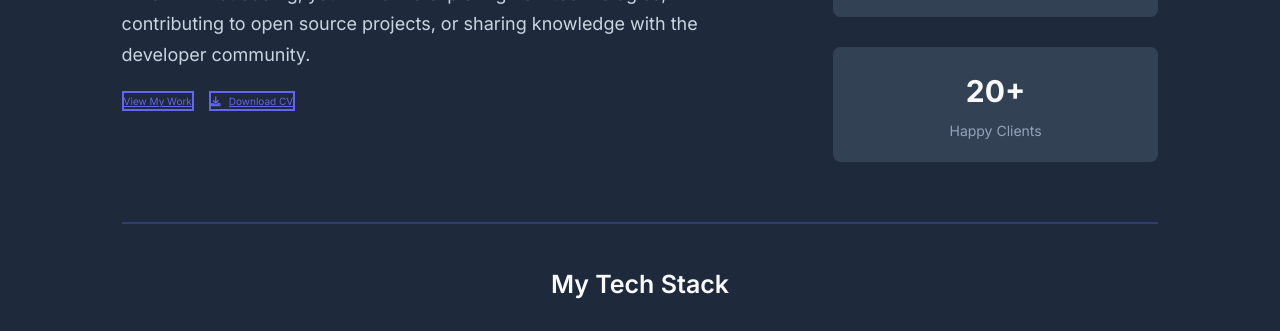
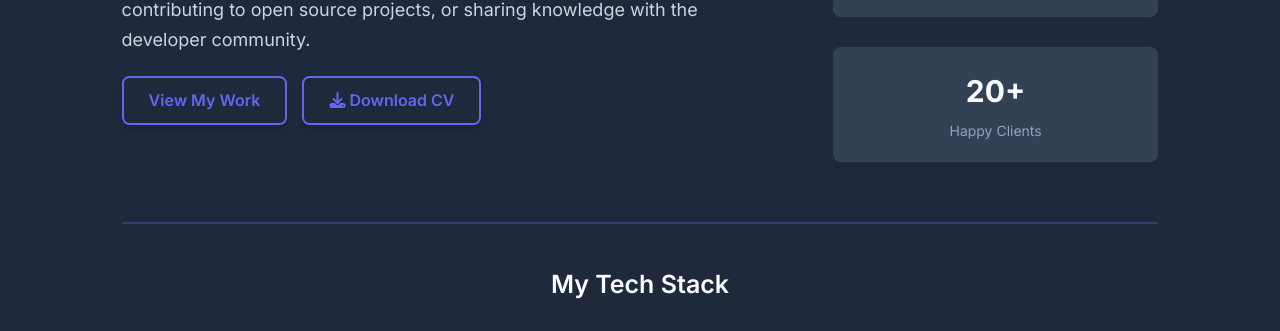
Before and after one commit to luhrhenz/Portfolio, a plain HTML site: page index.html in a window 1280 px wide. Shown: the part 1223-1554 px from the top of the page. Drawn offline with nearby package versions, Linux system fonts and the light colour scheme; animation ran at ten frames a second.

Commit message:
made changes to btn-outline n btn- secondary

```diff
--- a/styles.css
+++ b/styles.css
@@ -754,28 +754,100 @@ section {
     gap: 1.5rem;
     flex-wrap: wrap;
 }
+.about-actions a{
+    text-decoration: none;
+}
 
 .btn.outline {
+    position: relative;
+    display: inline-block;
+    padding: 1rem 2.5rem;
+    font-size: 1.6rem;
+    font-weight: 600;
+    color: var(--primary-color);
     background: transparent;
     border: 2px solid var(--primary-color);
+    border-radius: var(--border-radius-lg);
+    box-shadow: var(--shadow-md);
+    cursor: pointer;
+    overflow: hidden;
+    transition: background var(--transition-normal), color var(--transition-fast), transform var(--transition-fast), box-shadow var(--transition-fast);
+}
+
+
+.btn.outline::before {
+    content: '';
+    position: absolute;
+    top: 0;
+    left: -100%;
+    width: 100%;
+    height: 100%;
+    background: var(--gradient-primary);
+    transition: left var(--transition-normal);
+    z-index: -1;
+}
+
+.btn.outline:hover, .btn.outline:focus {
+    background: var(--gradient-primary);
+    color: #fff;
+    transform: translateY(-2px) scale(1.03);
+    box-shadow: var(--shadow-lg);
+    outline: none;
+}
+
+.btn.outline:hover::before, .btn.outline:focus::before {
+    left: 0;
+}
+
+.btn.outline:active {
+    transform: scale(0.98);
+    box-shadow: var(--shadow-sm);
+}
+
+.btn.secondary {
+    position: relative;
+    display: inline-block;
+    padding: 1rem 2.5rem;
+    font-size: 1.6rem;
+    font-weight: 600;
     color: var(--primary-color);
-    display: flex;
-    align-items: center;
-    gap: 0.8rem;
-}
-
-.btn.outline::before {
-    background: var(--primary-color);
-}
-
-.btn.secondary {
     background: transparent;
     border: 2px solid var(--primary-color);
-    color: var(--primary-color);
-}
+    border-radius: var(--border-radius-lg);
+    box-shadow: var(--shadow-md);
+    cursor: pointer;
+    overflow: hidden;
+    transition: background var(--transition-normal), color var(--transition-fast), transform var(--transition-fast), box-shadow var(--transition-fast);
+}
+
 
 .btn.secondary::before {
-    background: var(--primary-color);
+    content: '';
+    position: absolute;
+    top: 0;
+    left: -100%;
+    width: 100%;
+    height: 100%;
+    background: var(--gradient-primary);
+    transition: left var(--transition-normal);
+    z-index: -1;
+}
+
+.btn.secondary:hover, .btn.secondary:focus {
+    background: var(--gradient-primary);
+    color: #fff;
+    transform: translateY(-2px) scale(1.03);
+    box-shadow: var(--shadow-lg);
+    outline: none;
+}
+
+.btn.secondary:hover::before, .btn.secondary:focus::before {
+    left: 0;
+}
+
+.btn.secondary:active {
+    transform: scale(0.98);
+    box-shadow: var(--shadow-sm);
 }
 
 .skills-stats {
```
